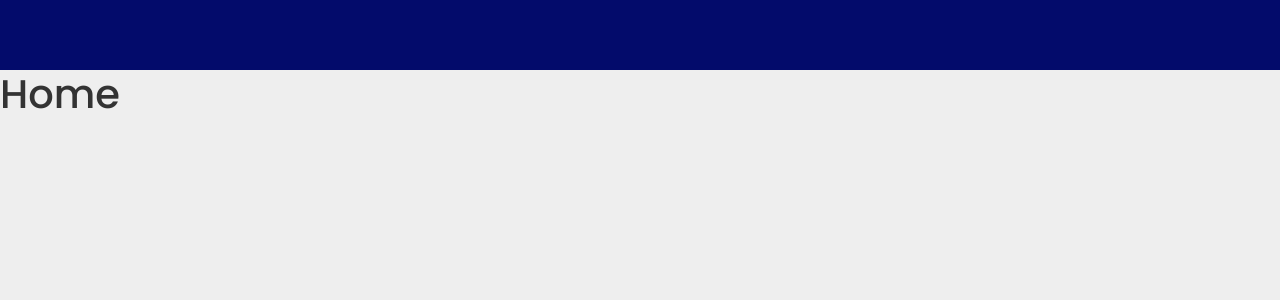
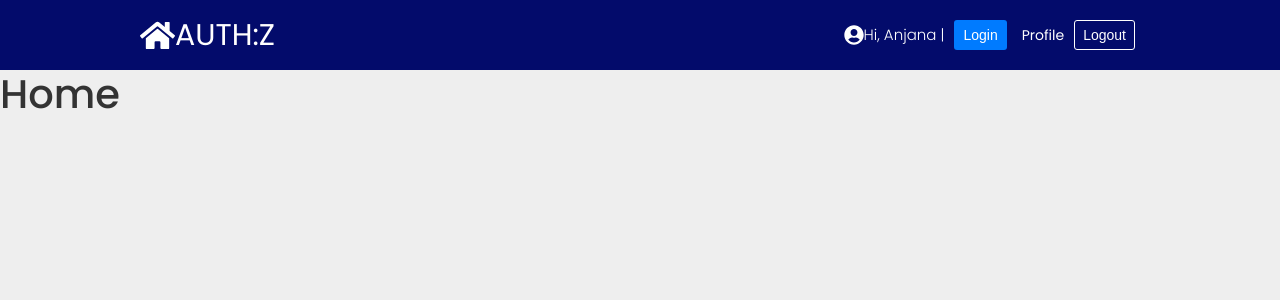
Before and after one commit to AnjanaTinush/Authentication-Mern, a React (Create React App) app in the folder frontend/: page / in a window 1280 px wide. Shown: the top 300 px of the page. Built offline with nearby package versions, Linux system fonts and the light colour scheme.

Commit message:
create header section

```diff
--- a/frontend/src/components/header/Header.js
+++ b/frontend/src/components/header/Header.js
@@ -14,7 +14,34 @@ const Header = () => {
 
     return (
         <header className='header'>
+            <nav>
+                <div className='logo' onClick={goHome}>
+                    <FaHome size={35} />
+                    <span>AUTH:Z</span>
+                </div>
 
+                <ul className='home-links'>
+                    <li className='--flex-center'>
+                        <FaUserCircle size={20} />
+                        <p className='--color-white'>Hi, Anjana |</p>
+                    </li>
+                    <li>
+                        <button className='--btn --btn-primary'>
+                            <Link to="/login">Login</Link>
+                        </button>
+                    </li>
+                    <li>
+                        <NavLink to="/profile" className={activelink}>
+                            Profile
+                        </NavLink>
+                    </li>
+                    <li>
+                        <button className='--btn --btn-secondary'>
+                            <Link to="/login">Logout</Link>
+                        </button>
+                    </li>
+                </ul>
+            </nav>
         </header>
     );
 };
```
